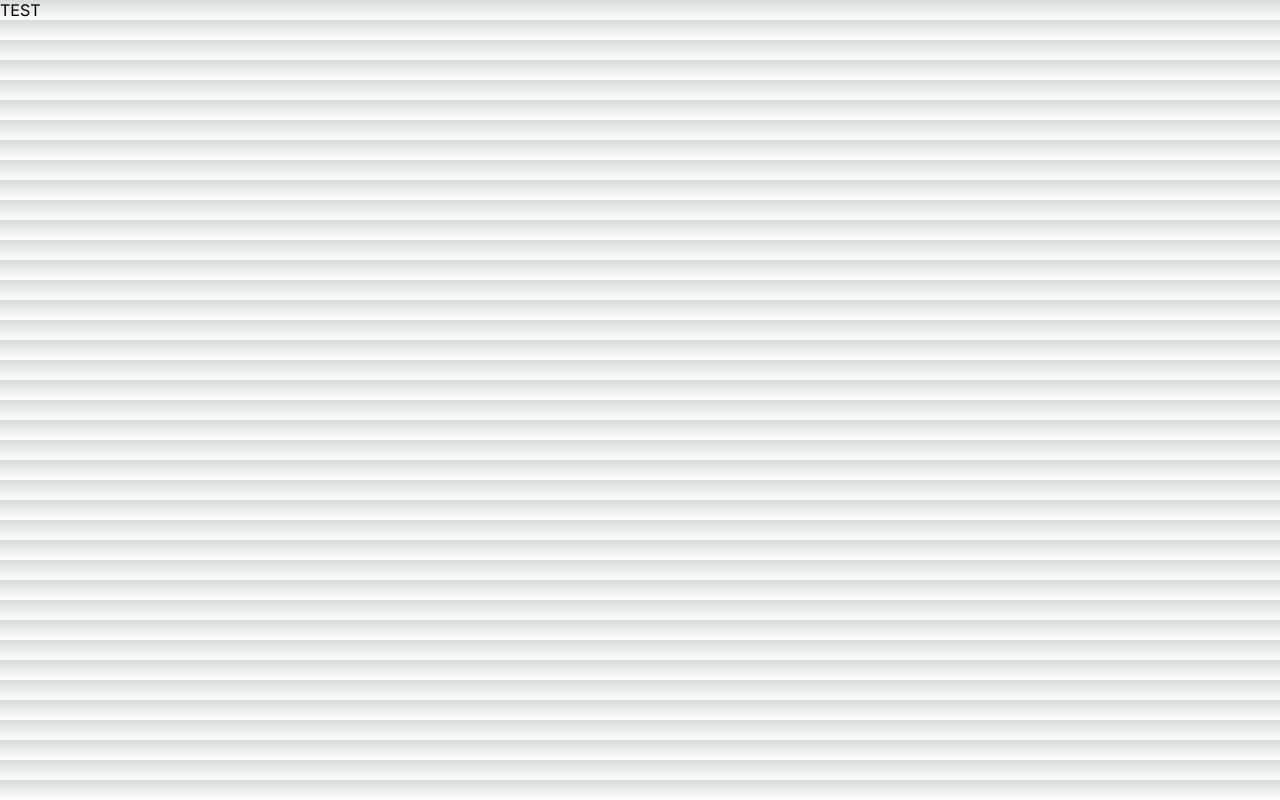
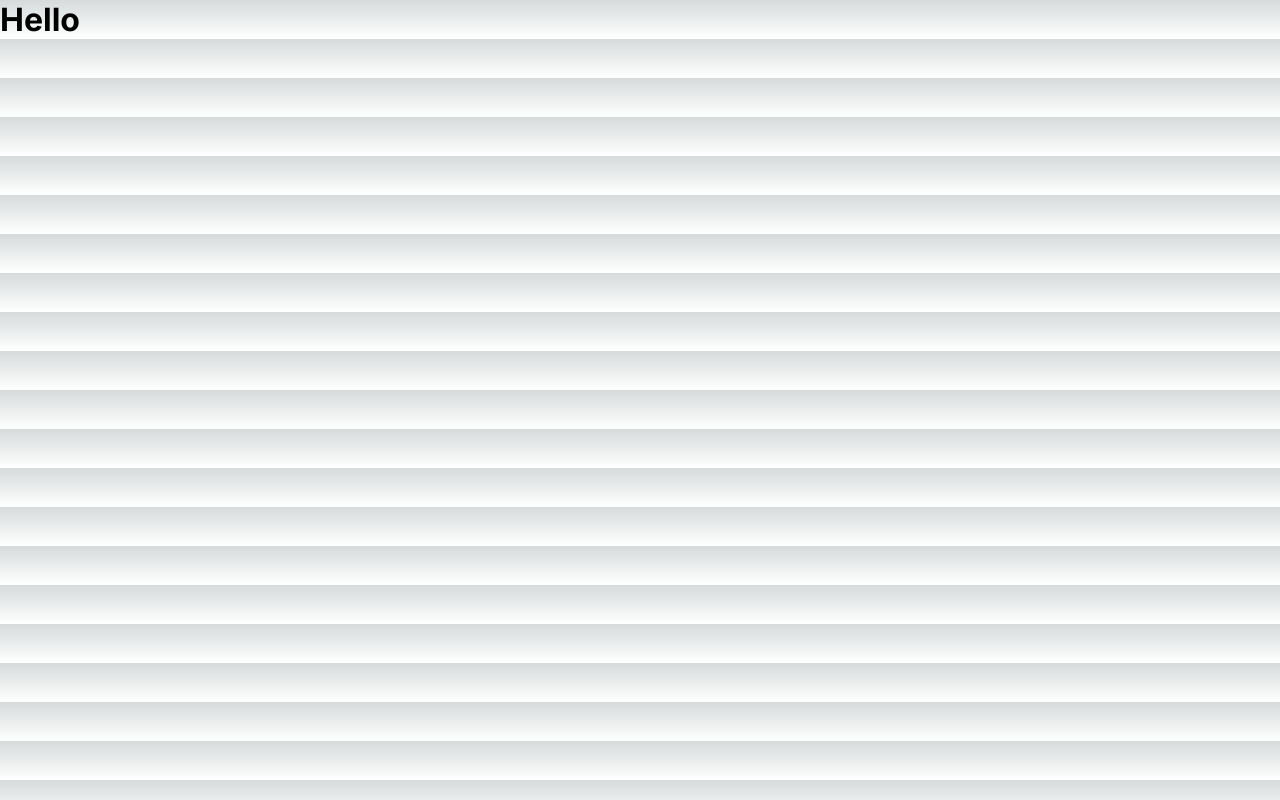
Before and after one commit to TeamHSE/study-platform, a Next.js app in the folder frontend/: page /welcome in a window 1280 px wide. Built offline with nearby package versions, Linux system fonts and the light colour scheme.

Commit message:
add: text h1

```diff
--- a/frontend/src/app/welcome/page.tsx
+++ b/frontend/src/app/welcome/page.tsx
@@ -1,7 +1,7 @@
 export default function Home() {
   return (
     <main>
-      TEST
+      <h1>Hello</h1>
     </main>
   );
 }
```
